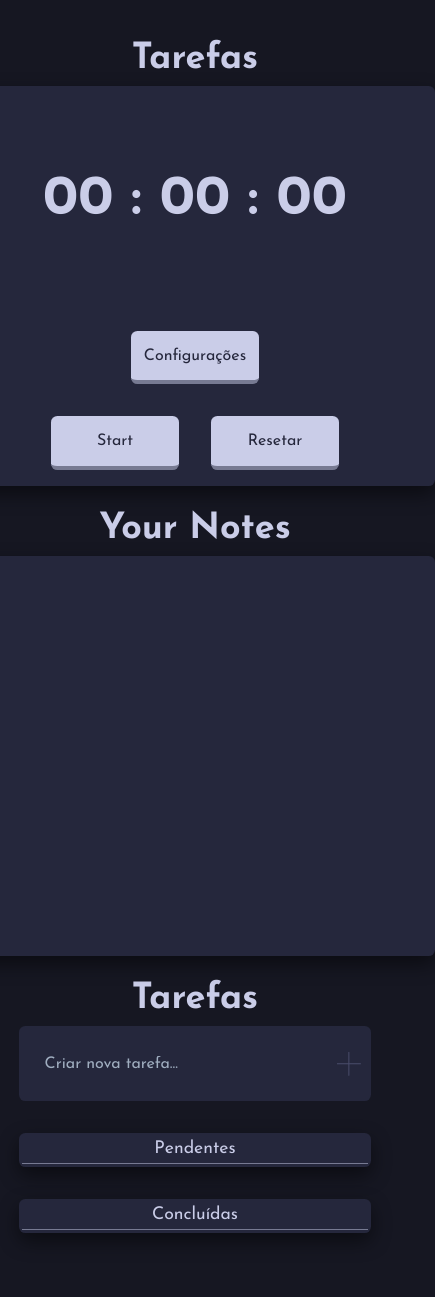
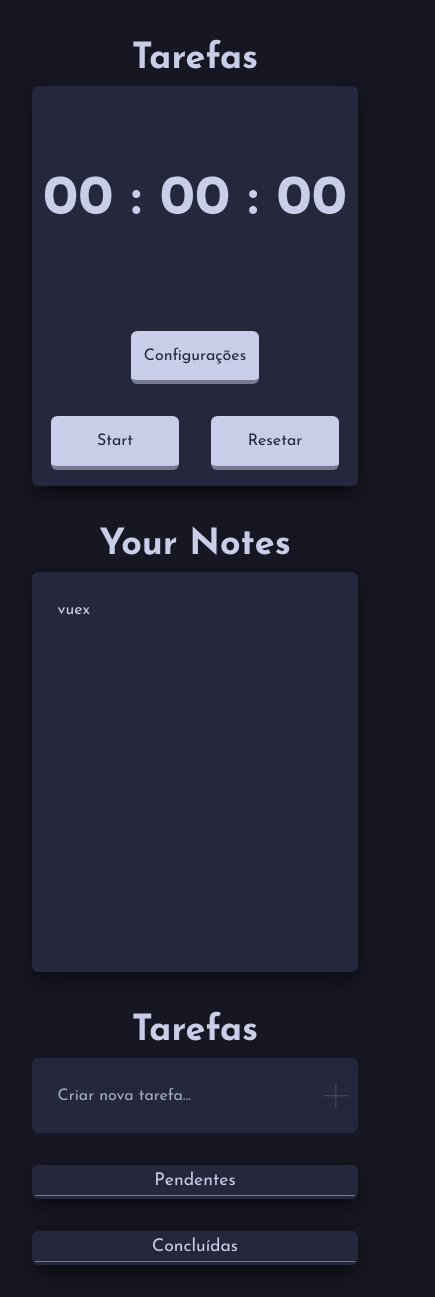
Before and after one commit to HenriqueMoroziniHupp/TodoTimer, a Vue app: page / in a window 390 px wide. Shown: the whole page, 435 px wide, since content can reach past the window. Before the commit the page ends 1265 px from the top, so only its background shows below. Built offline with nearby package versions, Linux system fonts and the light colour scheme.

Commit message:
Fix responsivity and save notes on localStorage

```diff
--- a/src/components/notes/NotesCard.vue
+++ b/src/components/notes/NotesCard.vue
@@ -12,28 +12,44 @@
         v-model="text"
         class="notes-textarea"
         placeholder="Write your notes ^-^"
+        @keyup="setNote(text)"
       >
     </div>
-    bla bla bla
-    </textarea>
+      </textarea>
     </div>
   </div>
 </template>
 <script>
+import { mapActions, mapGetters } from 'vuex';
   export default {
     name: 'NotesCard',
     data() {
       return {
-        text: '!!!',
+        text: '',
       };
-    }
+    },
+    computed: {
+      ...mapGetters([
+        'getNote'
+      ]),
+    },
+    created() {
+      this.text = this.getNote;
+      console.log(this.text);
+    },
+    methods: {
+      ...mapActions([
+        'setNote',
+      ]),
+    },
   };
 </script>
 
 <style lang="scss" scoped>
   .notes-card {
     display: grid;
-    grid-template-columns: minmax(22rem, 30rem);
+    // grid-template-columns: minmax(22rem, 30rem);
+    grid-template-columns: 1fr;
     grid-template-rows: max-content 25rem;
     align-items: start;
 
--- a/src/components/timer/TimerCard.vue
+++ b/src/components/timer/TimerCard.vue
@@ -26,10 +26,6 @@
         </button>
       </div>
     </div>
-
-
-
-
     <transition
       name="modal"
     >
@@ -149,7 +145,8 @@ import ModalSettings from './ModalSettings';
 <style lang="scss" scoped>
   .timer-card {
     display: grid;
-    grid-template-columns: minmax(22rem, 30rem);
+    // grid-template-columns: minmax(22rem, 30rem);
+    grid-template-columns: 1fr;
     grid-template-rows: max-content 25rem;
     height: 100%;
 
@@ -189,13 +186,13 @@ import ModalSettings from './ModalSettings';
     }
 
     .modal-enter-active,
-    .modal-leave {
+    .modal-leave-to {
       opacity: 0;
     }
 
     .modal-enter-from,
     .modal-leave-to {
-      transition: opacity 0.2s ease;
+      transition: opacity 0.4s ease;
     }
   }
   // .pomodoro {
--- a/src/components/todo/TodoCard.vue
+++ b/src/components/todo/TodoCard.vue
@@ -114,7 +114,6 @@ import { mapActions, mapGetters } from 'vuex';
      ]),
     },
     created() {
-      // this.fetchTodo();
     },
     methods: {
       ...mapActions([
@@ -134,7 +133,8 @@ import { mapActions, mapGetters } from 'vuex';
 <style lang="scss" scoped>
 .todo-card {
   display: grid;
-  grid-template-columns: 22rem;
+  // grid-template-columns: minmax(20rem, 22rem);
+  grid-template-columns: 1fr;
   align-content: start;
 
   .todo__title {
--- a/src/store/index.js
+++ b/src/store/index.js
@@ -4,13 +4,15 @@ import createPersistedState from 'vuex-persistedstate';
 
 import timer from './modules/timer';
 import todo from './modules/todo';
+import notes from './modules/notes';
 
 Vue.use(Vuex);
 
 export default new Vuex.Store({
   modules: {
+    notes,
     timer,
-    todo
+    todo,
   },
   plugins: [
     createPersistedState({
--- /dev/null
+++ b/src/store/modules/notes.js
@@ -0,0 +1,19 @@
+export default {
+  state: {
+    note: 'vuex',
+  },
+  getters: {
+    getNote: (state) => state.note,
+  },
+  actions: {
+    setNote({ commit }, note) {
+      commit('SET_NOTE', note);
+      console.log(note);
+    },
+  },
+  mutations: {
+    SET_NOTE(state, payload) {
+      state.note = payload;
+    }
+  },
+};
--- a/src/store/modules/timer.js
+++ b/src/store/modules/timer.js
@@ -36,7 +36,7 @@ export default {
               clearInterval(interval);
               // resolve();
             } else commit('DECREMENT');
-          }, 100);
+          }, 1000);
         }
       // });
     },
--- a/src/views/Home.vue
+++ b/src/views/Home.vue
@@ -33,8 +33,8 @@ export default {
   padding: 2rem;
   display: grid;
   place-content: center;
-  gap: 1rem;
-  grid-template-columns: max-content;
+  gap: 2rem;
+  grid-template-columns: minmax(20rem, 30rem);
   grid-template-rows: repeat(3, max-content);
   grid-template-areas:
     'time'
@@ -43,7 +43,7 @@ export default {
 
   .todo {
     grid-area: todo;
-    justify-self: center;
+    // justify-self: center;
   }
 
   .time {
@@ -55,9 +55,10 @@ export default {
   }
 }
 
-@media (min-width: 1024px) {
+@include screen(tablet-up) {
   .home {
-    grid-template-columns: max-content max-content;
+    // grid-template-columns: max-content max-content;
+    grid-template-columns: repeat(2, minmax(20rem, 30rem));
     grid-template-rows: max-content max-content;
     grid-template-areas:
       'todo time'
```
